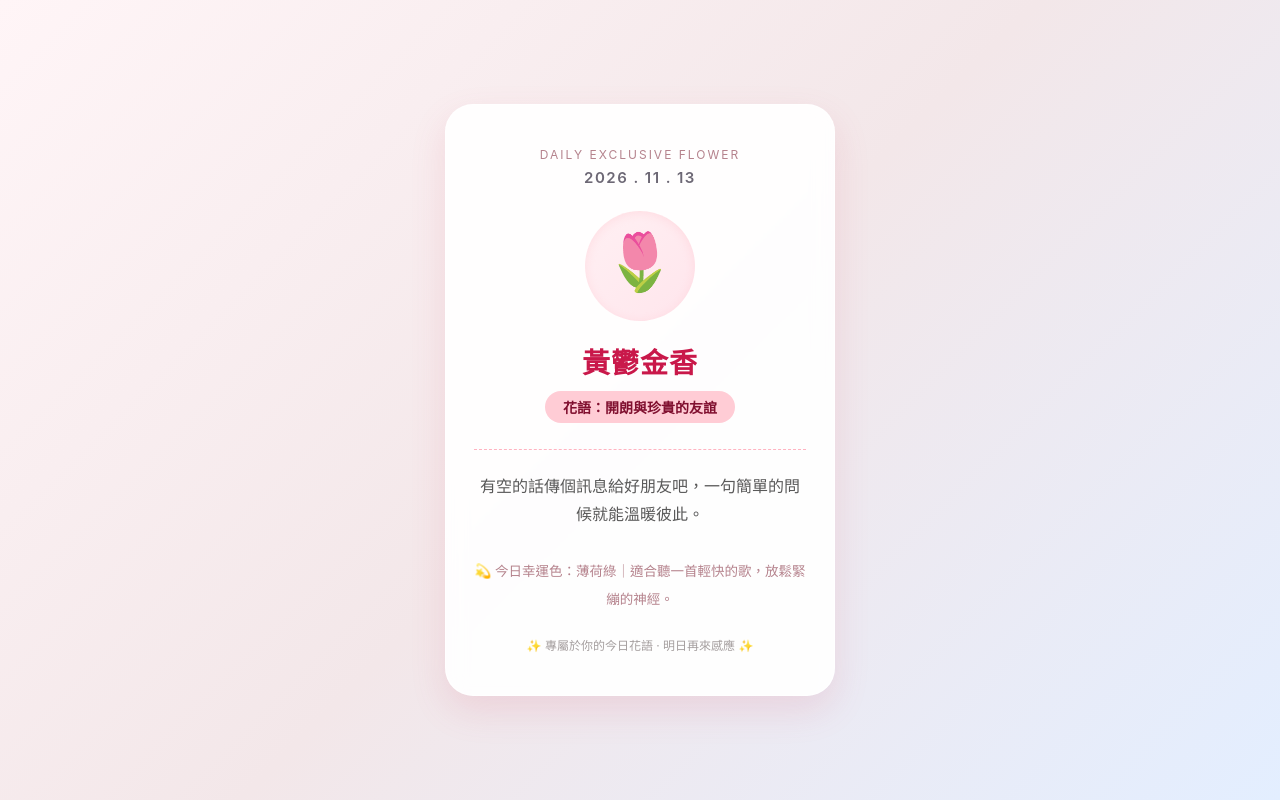
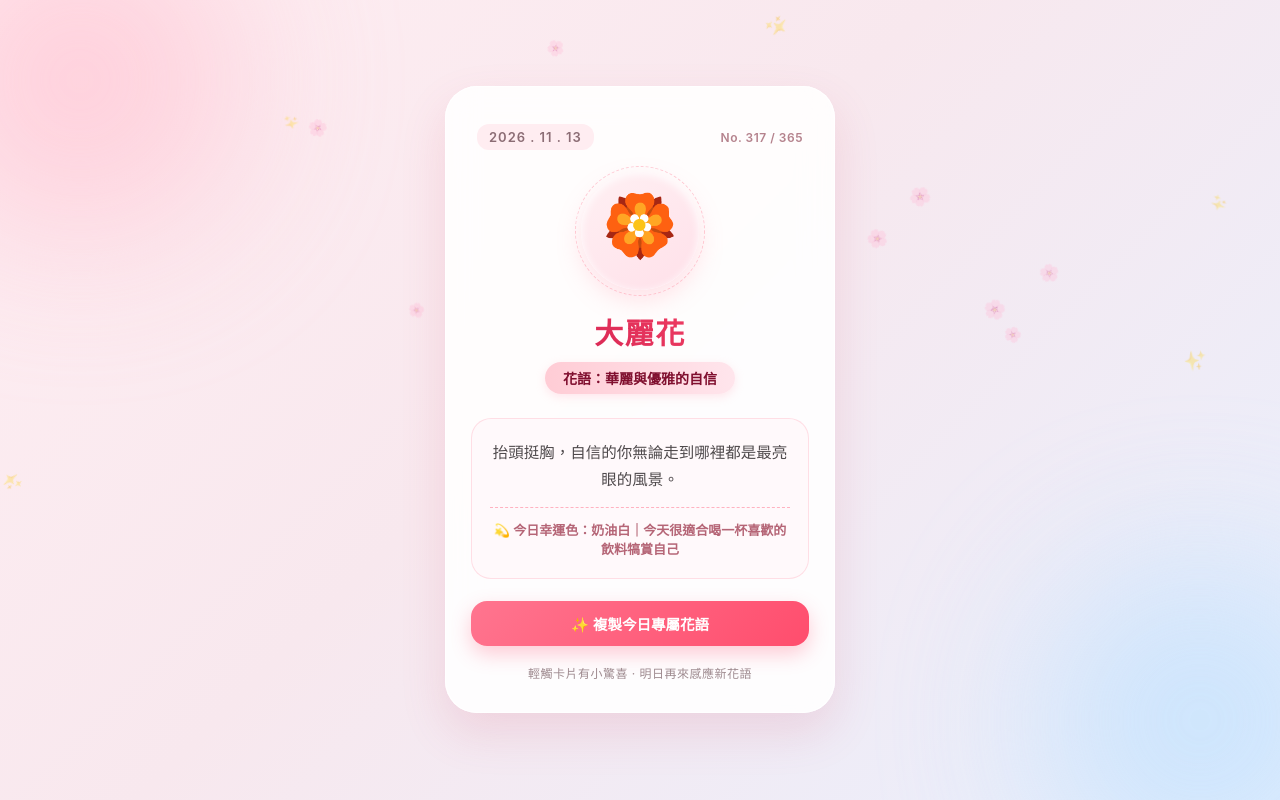
Before and after one commit to Waybloss/Waybloss.github.io, a plain HTML site: page index.html in a window 1280 px wide. Drawn offline with Linux system fonts and the light colour scheme.

Commit message:
Update index.html

```diff
--- a/index.html
+++ b/index.html
@@ -3,116 +3,281 @@
 <head>
   <meta charset="UTF-8">
   <meta name="viewport" content="width=device-width, initial-scale=1.0">
-  <title>今日專屬花語</title>
+  <title>今日專屬花語 ✨</title>
   <style>
-    * { box-sizing: border-box; margin: 0; padding: 0; }
+    * { box-sizing: border-box; margin: 0; padding: 0; -webkit-tap-highlight-color: transparent; }
     body {
-      font-family: -apple-system, BlinkMacSystemFont, "Segoe UI", Roboto, "Helvetica Neue", Arial, sans-serif;
-      background: linear-gradient(135deg, #fff5f7 0%, #f3e7e9 50%, #e3eeff 100%);
+      font-family: -apple-system, BlinkMacSystemFont, "PingFang TC", "Microsoft JhengHei", "Segoe UI", Roboto, sans-serif;
+      background: linear-gradient(135deg, #ffeef2 0%, #f8e8ee 45%, #e8effd 100%);
       min-height: 100vh;
       display: flex;
+      flex-direction: column;
       justify-content: center;
       align-items: center;
       padding: 20px;
       color: #4a4a4a;
+      overflow-x: hidden;
+      position: relative;
     }
+
+    /* 背景夢幻光暈 */
+    .bg-glow {
+      position: fixed;
+      width: 320px;
+      height: 320px;
+      border-radius: 50%;
+      filter: blur(80px);
+      z-index: 0;
+      opacity: 0.65;
+      pointer-events: none;
+    }
+    .glow-1 { top: -80px; left: -80px; background: #ffc2d1; }
+    .glow-2 { bottom: -80px; right: -80px; background: #bde0fe; }
+
+    /* 飄落花瓣容器 */
+    .petals-container {
+      position: fixed;
+      top: 0; left: 0; width: 100%; height: 100%;
+      pointer-events: none;
+      z-index: 1;
+      overflow: hidden;
+    }
+    .petal {
+      position: absolute;
+      top: -10%;
+      color: rgba(255, 143, 163, 0.45);
+      font-size: 16px;
+      user-select: none;
+      animation: fall linear infinite;
+    }
+    @keyframes fall {
+      0% { transform: translateY(0) rotate(0deg) translateX(0); opacity: 0; }
+      10% { opacity: 0.8; }
+      90% { opacity: 0.8; }
+      100% { transform: translateY(110vh) rotate(360deg) translateX(30px); opacity: 0; }
+    }
+
+    /* 主卡片設計 */
     .card {
-      background: rgba(255, 255, 255, 0.92);
-      backdrop-filter: blur(10px);
-      border-radius: 28px;
-      padding: 42px 28px;
+      position: relative;
+      z-index: 2;
+      background: rgba(255, 255, 255, 0.88);
+      backdrop-filter: blur(16px);
+      -webkit-backdrop-filter: blur(16px);
+      border-radius: 32px;
+      padding: 38px 26px 32px;
       max-width: 390px;
       width: 100%;
       text-align: center;
-      box-shadow: 0 15px 35px rgba(214, 90, 116, 0.15);
-      border: 1px solid rgba(255, 255, 255, 0.8);
-      animation: fadeIn 0.8s ease-out;
+      box-shadow: 0 20px 45px rgba(214, 90, 116, 0.16), 0 0 0 1px rgba(255, 255, 255, 0.9) inset;
+      transition: transform 0.25s cubic-bezier(0.34, 1.56, 0.64, 1);
+      animation: cardEntrance 0.9s cubic-bezier(0.22, 1, 0.36, 1);
+      cursor: pointer;
     }
-    @keyframes fadeIn {
-      from { opacity: 0; transform: translateY(18px); }
-      to { opacity: 1; transform: translateY(0); }
+    .card:active {
+      transform: scale(0.97);
     }
-    .header-tag {
+    @keyframes cardEntrance {
+      from { opacity: 0; transform: translateY(25px) scale(0.95); }
+      to { opacity: 1; transform: translateY(0) scale(1); }
+    }
+
+    /* 頂部日期與編號列 */
+    .top-bar {
+      display: flex;
+      justify-content: space-between;
+      align-items: center;
+      margin-bottom: 22px;
+      padding: 0 6px;
+    }
+    .date-badge {
+      font-size: 13px;
+      font-weight: 600;
+      color: #8c6d75;
+      background: rgba(255, 229, 236, 0.7);
+      padding: 5px 12px;
+      border-radius: 12px;
+      letter-spacing: 1px;
+    }
+    .day-count {
       font-size: 12px;
+      font-weight: 600;
       color: #b5838d;
-      letter-spacing: 2px;
-      text-transform: uppercase;
-      margin-bottom: 6px;
+      letter-spacing: 0.5px;
     }
-    .date {
-      font-size: 15px;
-      font-weight: 600;
-      color: #6d6875;
-      letter-spacing: 1.5px;
-      margin-bottom: 24px;
-    }
+
+    /* 花朵圖示光環 */
     .emoji-wrapper {
-      width: 110px;
-      height: 110px;
+      position: relative;
+      width: 118px;
+      height: 118px;
       margin: 0 auto 20px;
-      background: linear-gradient(135deg, #fff0f3 0%, #ffe5ec 100%);
+      background: linear-gradient(145deg, #fff0f3 0%, #ffe0e9 100%);
       border-radius: 50%;
       display: flex;
       justify-content: center;
       align-items: center;
-      box-shadow: inset 0 2px 10px rgba(255, 182, 193, 0.3);
+      box-shadow: 0 10px 25px rgba(255, 143, 163, 0.25), inset 0 2px 8px rgba(255, 255, 255, 0.9);
+    }
+    .emoji-wrapper::after {
+      content: "";
+      position: absolute;
+      inset: -6px;
+      border-radius: 50%;
+      border: 1.5px dashed rgba(255, 143, 163, 0.45);
+      animation: spinSlow 20s linear infinite;
+    }
+    @keyframes spinSlow {
+      from { transform: rotate(0deg); }
+      to { transform: rotate(360deg); }
     }
     .emoji {
-      font-size: 56px;
+      font-size: 60px;
       display: inline-block;
-      animation: float 3s ease-in-out infinite;
+      animation: float 3.2s ease-in-out infinite;
     }
     @keyframes float {
       0%, 100% { transform: translateY(0); }
-      50% { transform: translateY(-6px); }
+      50% { transform: translateY(-7px); }
     }
+
+    /* 花名與花語標籤 */
     .flower-name {
-      font-size: 28px;
-      font-weight: 700;
-      color: #c9184a;
+      font-size: 29px;
+      font-weight: 800;
+      background: linear-gradient(45deg, #c9184a, #ff4d6d);
+      -webkit-background-clip: text;
+      -webkit-text-fill-color: transparent;
       margin-bottom: 10px;
-      letter-spacing: 1px;
+      letter-spacing: 1.5px;
     }
     .meaning-tag {
       display: inline-block;
-      background: #ffccd5;
+      background: linear-gradient(90deg, #ffccd5 0%, #ffe5ec 100%);
       color: #800f2f;
       font-size: 14px;
       font-weight: 600;
       padding: 6px 18px;
       border-radius: 20px;
-      margin-bottom: 26px;
+      margin-bottom: 24px;
+      box-shadow: 0 3px 10px rgba(255, 179, 193, 0.3);
+    }
+
+    /* 祝福語區塊 */
+    .message-box {
+      background: rgba(255, 248, 250, 0.8);
+      border-radius: 20px;
+      padding: 20px 18px;
+      border: 1px solid rgba(255, 204, 213, 0.6);
+      margin-bottom: 22px;
     }
     .message {
-      font-size: 16px;
+      font-size: 15.5px;
       line-height: 1.75;
-      color: #595959;
-      padding-top: 22px;
+      color: #4f4a4c;
+      margin-bottom: 14px;
+    }
+    .lucky-tip {
+      font-size: 13px;
+      color: #b56576;
+      font-weight: 600;
+      padding-top: 12px;
       border-top: 1px dashed #ffb3c1;
     }
+
+    /* 分享按鈕 */
+    .share-btn {
+      background: linear-gradient(135deg, #ff758f 0%, #ff4d6d 100%);
+      color: white;
+      border: none;
+      border-radius: 16px;
+      padding: 12px 24px;
+      font-size: 14.5px;
+      font-weight: 600;
+      cursor: pointer;
+      width: 100%;
+      box-shadow: 0 8px 20px rgba(255, 77, 109, 0.28);
+      transition: all 0.2s ease;
+      display: flex;
+      justify-content: center;
+      align-items: center;
+      gap: 8px;
+    }
+    .share-btn:active {
+      transform: scale(0.96);
+      box-shadow: 0 4px 10px rgba(255, 77, 109, 0.2);
+    }
+
     .footer-note {
-      margin-top: 24px;
+      margin-top: 18px;
       font-size: 12px;
-      color: #a49e9e;
+      color: #9e8a8f;
+      letter-spacing: 0.5px;
+    }
+
+    /* 點擊飄出愛心特效 */
+    .pop-heart {
+      position: fixed;
+      pointer-events: none;
+      font-size: 20px;
+      z-index: 99;
+      animation: popUp 1s ease-out forwards;
+    }
+    @keyframes popUp {
+      0% { transform: translate(-50%, -50%) scale(0.5); opacity: 1; }
+      100% { transform: translate(-50%, -120px) scale(1.3); opacity: 0; }
     }
   </style>
 </head>
 <body>
 
-  <div class="card">
-    <div class="header-tag">Daily Exclusive Flower</div>
-    <div class="date" id="today-date"></div>
+  <!-- 背景光暈與飄落花瓣 -->
+  <div class="bg-glow glow-1"></div>
+  <div class="bg-glow glow-2"></div>
+  <div class="petals-container" id="petals"></div>
+
+  <!-- 主卡片 -->
+  <div class="card" id="flower-card" title="點我看看小驚喜">
+    <div class="top-bar">
+      <div class="date-badge" id="today-date">2026 . 01 . 01</div>
+      <div class="day-count" id="day-number">No. 001 / 365</div>
+    </div>
+
     <div class="emoji-wrapper">
       <div class="emoji" id="flower-emoji">🌸</div>
     </div>
+
     <div class="flower-name" id="flower-name">感應花語中...</div>
     <div class="meaning-tag" id="flower-meaning"></div>
-    <div class="message" id="flower-message"></div>
-    <div class="footer-note">✨ 專屬於你的今日花語 · 明日再來感應 ✨</div>
+
+    <div class="message-box">
+      <div class="message" id="flower-message"></div>
+      <div class="lucky-tip" id="lucky-tip"></div>
+    </div>
+
+    <button class="share-btn" id="copy-btn" onclick="copyFlower(event)">
+      <span>✨ 複製今日專屬花語</span>
+    </button>
+
+    <div class="footer-note">輕觸卡片有小驚喜 · 明日再來感應新花語</div>
   </div>
 
   <script>
-    // 36 種精選花卉與專屬花語
+    // 1. 產生背景飄落花瓣
+    const petalsContainer = document.getElementById('petals');
+    const petalSymbols = ['🌸', ' petals', '✨', '💮'];
+    for (let i = 0; i < 14; i++) {
+      const petal = document.createElement('div');
+      petal.className = 'petal';
+      petal.textContent = i % 3 === 0 ? '✨' : '🌸';
+      petal.style.left = Math.random() * 100 + 'vw';
+      petal.style.animationDuration = (Math.random() * 6 + 7) + 's';
+      petal.style.animationDelay = (Math.random() * 5) + 's';
+      petal.style.fontSize = (Math.random() * 8 + 12) + 'px';
+      petalsContainer.appendChild(petal);
+    }
+
+    // 2. 36 種精選花卉資料庫
     const flowers = [
       { emoji: "🌹", name: "紅玫瑰", meaning: "熱烈的愛與真心", desc: "願你今天被滿滿的愛意與好運包圍，勇敢做自己喜歡的事。" },
       { emoji: "🌻", name: "向日葵", meaning: "沉默的愛與陽光", desc: "無論今天天氣如何，你永遠是自己世界裡最耀眼的小太陽。" },
@@ -152,61 +317,82 @@
       { emoji: "🌹", name: "黃玫瑰", meaning: "純潔的友誼與美好祝福", desc: "感謝生命中所有的相遇，願你今天收穫滿滿的善意與驚喜。" }
     ];
 
-    // 12 種每日專屬加持語（與 36 種花朵交錯組合，創造超過 400 天不重複的體驗）
+    // 3. 12 種每日幸運加持語
     const blessings = [
-      "💫 今日幸運色：暖陽金｜適合做一件讓自己開心的小事。",
-      "💫 今日幸運色：櫻花粉｜微笑會為你帶來意想不到的好運。",
-      "💫 今日幸運色：天空藍｜保持平常心，事情會比想像中順利。",
-      "💫 今日幸運色：薄荷綠｜適合聽一首輕快的歌，放鬆緊繃的神經。",
-      "💫 今日幸運色：奶油白｜今天很適合喝一杯喜歡的飲料犒賞自己。",
-      "💫 今日幸運色：薰衣草紫｜直覺很準的一天，相信你的第一選擇。",
-      "💫 今日幸運色：蜜桃橘｜熱情與活力滿滿，適合推進一直想做的事。",
-      "💫 今日幸運色：珍珠銀｜靜下心來思考，你會找到困擾已久的答案。",
-      "💫 今日幸運色：森林綠｜多看看窗外的風景，讓眼睛和心情都休息一下。",
-      "💫 今日幸運色：海鹽藍｜把煩惱交給微風，今天只專注於當下的快樂。",
-      "💫 今日幸運色：玫瑰金｜你的貼心與善良，今天會被身邊的人看見。",
-      "💫 今日幸運色：香草黃｜保持好奇心，今天可能會學到有趣的新事物。"
+      "💫 今日幸運色：暖陽金｜適合做一件讓自己開心的小事",
+      "💫 今日幸運色：櫻花粉｜微笑會為你帶來意想不到的好運",
+      "💫 今日幸運色：天空藍｜保持平常心，事情會比想像中順利",
+      "💫 今日幸運色：薄荷綠｜適合聽一首輕快的歌，放鬆緊繃的神經",
+      "💫 今日幸運色：奶油白｜今天很適合喝一杯喜歡的飲料犒賞自己",
+      "💫 今日幸運色：薰衣草紫｜直覺很準的一天，相信你的第一選擇",
+      "💫 今日幸運色：蜜桃橘｜熱情與活力滿滿，適合推進一直想做的事",
+      "💫 今日幸運色：珍珠銀｜靜下心來思考，你會找到困擾已久的答案",
+      "💫 今日幸運色：森林綠｜多看看窗外的風景，讓眼睛和心情都休息一下",
+      "💫 今日幸運色：海鹽藍｜把煩惱交給微風，今天只專注於當下的快樂",
+      "💫 今日幸運色：玫瑰金｜你的貼心與善良，今天會被身邊的人看見",
+      "💫 今日幸運色：香草黃｜保持好奇心，今天可能會學到有趣的新事物"
     ];
 
-    // 1. 取得或建立「每台手機專屬的個人種子碼 (User Seed)」
+    // 4. 個人專屬種子碼計算（確保每台手機不同，且同一天固定）
     let userSeed = localStorage.getItem('nfc_flower_user_seed');
     if (!userSeed) {
-      // 若是第一次打開網頁，隨機產生一組 1 ~ 999999 的專屬數字存在手機裡
       userSeed = Math.floor(Math.random() * 999999) + 1;
       localStorage.setItem('nfc_flower_user_seed', userSeed);
     } else {
       userSeed = parseInt(userSeed, 10);
     }
 
-    // 2. 取得今天的本地日期（確保半夜 12 點準時換日）
     const now = new Date();
     const year = now.getFullYear();
-    const month = now.getMonth() + 1;
-    const day = now.getDate();
+    const month = String(now.getMonth() + 1).padStart(2, '0');
+    const day = String(now.getDate()).padStart(2, '0');
+    document.getElementById('today-date').textContent = `${year} . ${month} . ${day}`;
 
-    const formattedMonth = String(month).padStart(2, '0');
-    const formattedDay = String(day).padStart(2, '0');
-    document.getElementById('today-date').textContent = `${year} . ${formattedMonth} . ${formattedDay}`;
+    // 計算一年中的第幾天
+    const startOfYear = new Date(year, 0, 0);
+    const dayOfYear = Math.floor((now - startOfYear) / (1000 * 60 * 60 * 24));
+    document.getElementById('day-number').textContent = `No. ${String(dayOfYear).padStart(3, '0')} / 365`;
 
-    // 計算「今年第幾天 (1 ~ 366)」，確保一年 365 天每天的日期權重都不同
-    const startOfYear = new Date(year, 0, 0);
-    const diff = now - startOfYear;
-    const oneDay = 1000 * 60 * 60 * 24;
-    const dayOfYear = Math.floor(diff / oneDay); // 1 ~ 366
-
-    // 3. 結合「個人專屬種子碼」與「一年中的第幾天」進行雜湊運算
-    // 使用互質數相乘，讓 36 種花與 12 種加持語在 365 天內呈現最大化不重複輪換
     const flowerIndex = ((dayOfYear * 7) + userSeed) % flowers.length;
     const blessingIndex = ((dayOfYear * 5) + Math.floor(userSeed / 3)) % blessings.length;
 
     const todayFlower = flowers[flowerIndex];
     const todayBlessing = blessings[blessingIndex];
 
-    // 4. 顯示在畫面上
     document.getElementById('flower-emoji').textContent = todayFlower.emoji;
     document.getElementById('flower-name').textContent = todayFlower.name;
     document.getElementById('flower-meaning').textContent = `花語：${todayFlower.meaning}`;
-    document.getElementById('flower-message').innerHTML = `${todayFlower.desc}<br><br><span style="font-size: 13.5px; color: #b5838d; font-weight: 500;">${todayBlessing}</span>`;
+    document.getElementById('flower-message').textContent = todayFlower.desc;
+    document.getElementById('lucky-tip').textContent = todayBlessing;
+
+    // 5. 點擊卡片飄出小愛心特效
+    document.getElementById('flower-card').addEventListener('click', function(e) {
+      if (e.target.closest('#copy-btn')) return;
+      const heart = document.createElement('div');
+      heart.className = 'pop-heart';
+      const icons = ['💖', '🌸', '✨', '🌷', '💕'];
+      heart.textContent = icons[Math.floor(Math.random() * icons.length)];
+      heart.style.left = e.clientX + 'px';
+      heart.style.top = e.clientY + 'px';
+      document.body.appendChild(heart);
+      setTimeout(() => heart.remove(), 1000);
+    });
+
+    // 6. 一鍵複製花語功能
+    function copyFlower(event) {
+      event.stopPropagation();
+      const shareText = `【${year}.${month}.${day} 今日專屬花語】\n${todayFlower.emoji} ${todayFlower.name}（花語：${todayFlower.meaning}）\n「${todayFlower.desc}」\n${todayBlessing}`;
+
+      navigator.clipboard.writeText(shareText).then(() => {
+        const btn = document.getElementById('copy-btn');
+        btn.innerHTML = '<span>✅ 已複製！快去貼上分享吧</span>';
+        btn.style.background = 'linear-gradient(135deg, #40c057 0%, #2b8a3e 100%)';
+        setTimeout(() => {
+          btn.innerHTML = '<span>✨ 複製今日專屬花語</span>';
+          btn.style.background = 'linear-gradient(135deg, #ff758f 0%, #ff4d6d 100%)';
+        }, 2200);
+      });
+    }
   </script>
 
 </body>
```
